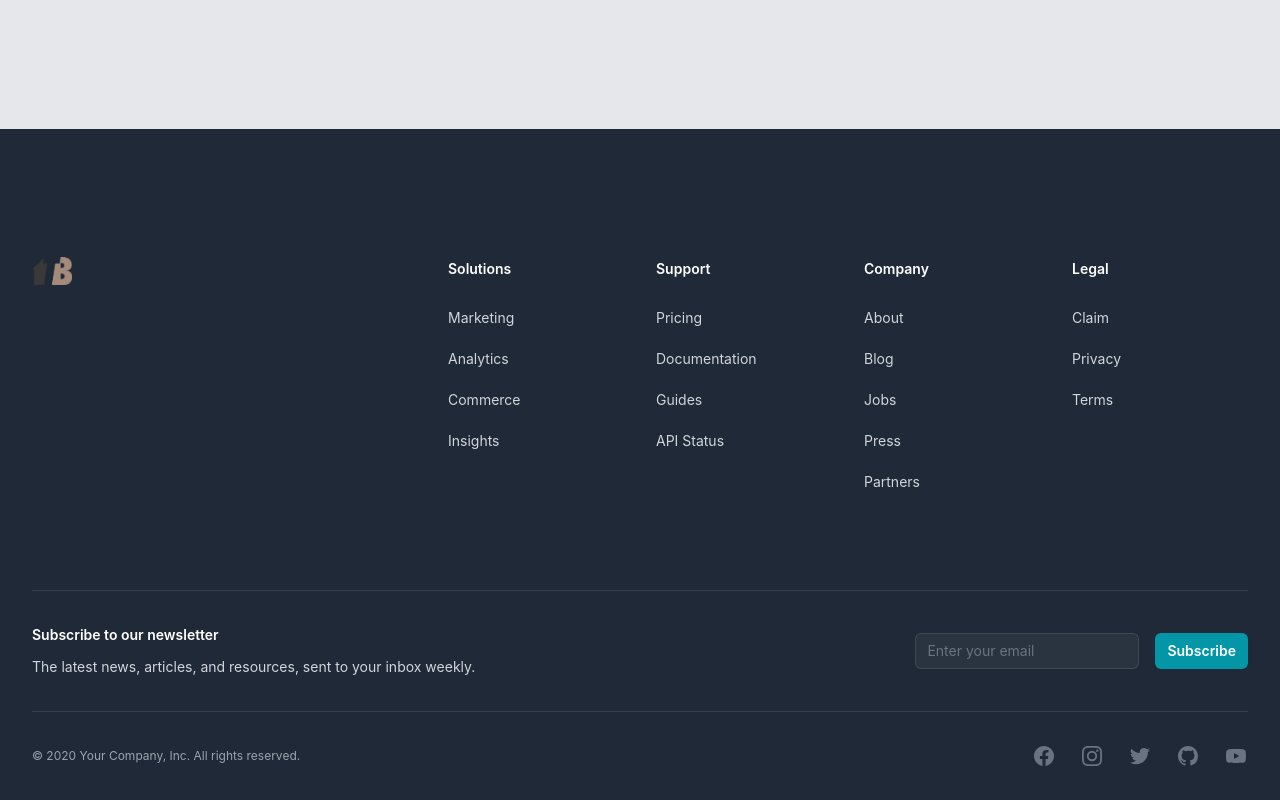
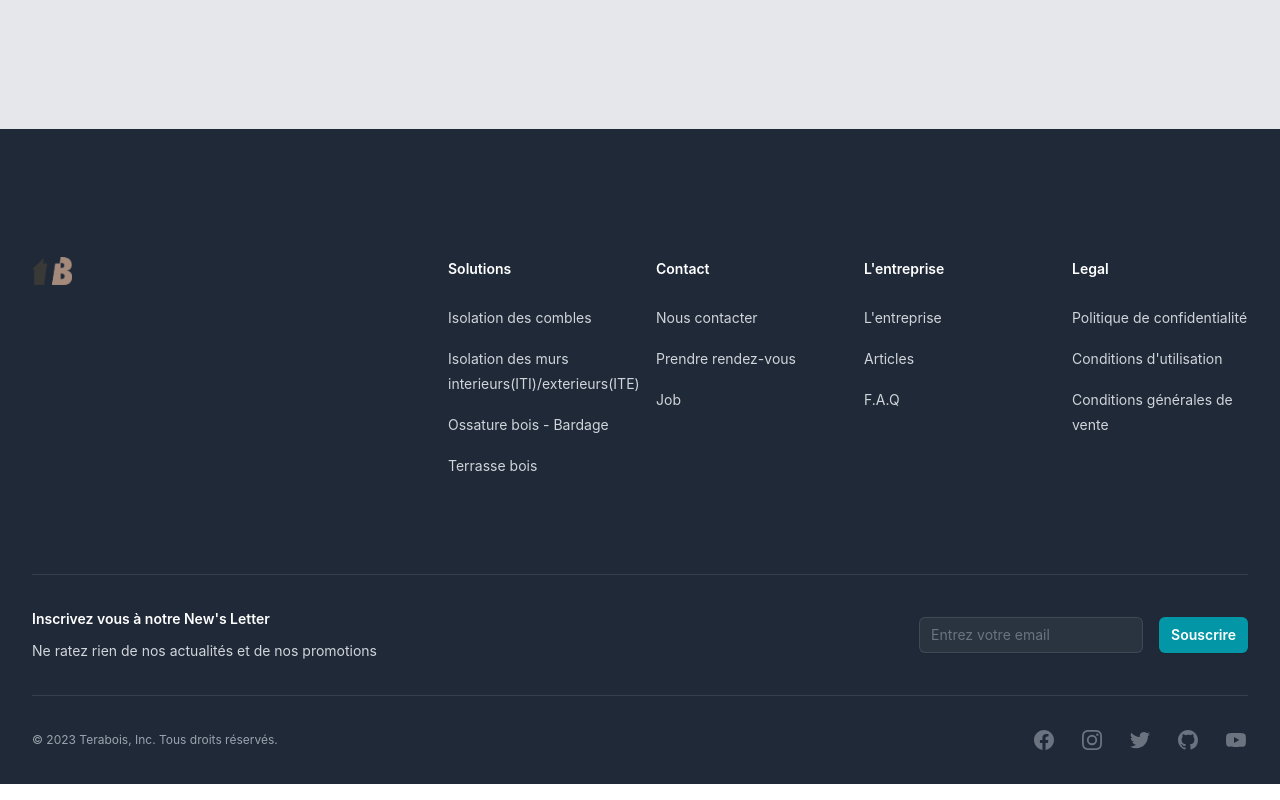
Before and after one commit to magicniclus/terabois, a Next.js app: page / in a window 1280 px wide. Shown: the part 3010-3810 px from the top of the page. Built offline with nearby package versions, Linux system fonts and the light colour scheme.

Commit message:
Update Footer.js

```diff
--- a/components/organisms/footer/Footer.js
+++ b/components/organisms/footer/Footer.js
@@ -2,28 +2,25 @@ import React from "react";
 
 const navigation = {
   solutions: [
-    { name: "Marketing", href: "#" },
-    { name: "Analytics", href: "#" },
-    { name: "Commerce", href: "#" },
-    { name: "Insights", href: "#" },
+    { name: "Isolation des combles", href: "#" },
+    { name: "Isolation des murs interieurs(ITI)/exterieurs(ITE)", href: "#" },
+    { name: "Ossature bois - Bardage", href: "#" },
+    { name: "Terrasse bois", href: "#" },
   ],
-  support: [
-    { name: "Pricing", href: "#" },
-    { name: "Documentation", href: "#" },
-    { name: "Guides", href: "#" },
-    { name: "API Status", href: "#" },
+  contact: [
+    { name: "Nous contacter", href: "#" },
+    { name: "Prendre rendez-vous", href: "#" },
+    { name: "Job", href: "#" },
   ],
-  company: [
-    { name: "About", href: "#" },
-    { name: "Blog", href: "#" },
-    { name: "Jobs", href: "#" },
-    { name: "Press", href: "#" },
-    { name: "Partners", href: "#" },
+  entreprise: [
+    { name: "L'entreprise", href: "#" },
+    { name: "Articles", href: "#" },
+    { name: "F.A.Q", href: "#" },
   ],
   legal: [
-    { name: "Claim", href: "#" },
-    { name: "Privacy", href: "#" },
-    { name: "Terms", href: "#" },
+    { name: "Politique de confidentialité", href: "#" },
+    { name: "Conditions d'utilisation", href: "#" },
+    { name: "Conditions générales de vente", href: "#" },
   ],
   social: [
     {
@@ -120,10 +117,10 @@ const Footer = () => {
               </div>
               <div className="mt-10 md:mt-0">
                 <h3 className="text-sm font-semibold leading-6 text-white">
-                  Support
+                  Contact
                 </h3>
                 <ul role="list" className="mt-6 space-y-4">
-                  {navigation.support.map((item) => (
+                  {navigation.contact.map((item) => (
                     <li key={item.name}>
                       <a
                         href={item.href}
@@ -139,10 +136,10 @@ const Footer = () => {
             <div className="md:grid md:grid-cols-2 md:gap-8">
               <div>
                 <h3 className="text-sm font-semibold leading-6 text-white">
-                  Company
+                  L'entreprise
                 </h3>
                 <ul role="list" className="mt-6 space-y-4">
-                  {navigation.company.map((item) => (
+                  {navigation.entreprise.map((item) => (
                     <li key={item.name}>
                       <a
                         href={item.href}
@@ -177,16 +174,15 @@ const Footer = () => {
         <div className="mt-16 border-t border-white/10 pt-8 sm:mt-20 lg:mt-24 lg:flex lg:items-center lg:justify-between">
           <div>
             <h3 className="text-sm font-semibold leading-6 text-white">
-              Subscribe to our newsletter
+              Inscrivez vous à notre New's Letter
             </h3>
             <p className="mt-2 text-sm leading-6 text-gray-300">
-              The latest news, articles, and resources, sent to your inbox
-              weekly.
+              Ne ratez rien de nos actualités et de nos promotions
             </p>
           </div>
           <form className="mt-6 sm:flex sm:max-w-md lg:mt-0">
             <label htmlFor="email-address" className="sr-only">
-              Email address
+              Adress email
             </label>
             <input
               type="email"
@@ -195,14 +191,14 @@ const Footer = () => {
               autoComplete="email"
               required
               className="w-full min-w-0 appearance-none rounded-md border-0 bg-white/5 px-3 py-1.5 text-base text-white shadow-sm ring-1 ring-inset ring-white/10 placeholder:text-gray-500 focus:ring-2 focus:ring-inset focus:ring-blueClear sm:w-56 sm:text-sm sm:leading-6"
-              placeholder="Enter your email"
+              placeholder="Entrez votre email"
             />
             <div className="mt-4 sm:ml-4 sm:mt-0 sm:flex-shrink-0">
               <button
                 type="submit"
                 className="flex w-full items-center justify-center rounded-md bg-blue px-3 py-2 text-sm font-semibold text-white shadow-sm hover:bg-blueClear focus-visible:outline focus-visible:outline-2 focus-visible:outline-offset-2 focus-visible:outline-blueClear"
               >
-                Subscribe
+                Souscrire
               </button>
             </div>
           </form>
@@ -221,7 +217,7 @@ const Footer = () => {
             ))}
           </div>
           <p className="mt-8 text-xs leading-5 text-gray-400 md:order-1 md:mt-0">
-            &copy; 2020 Your Company, Inc. All rights reserved.
+            &copy; 2023 Terabois, Inc. Tous droits réservés.
           </p>
         </div>
       </div>
```
